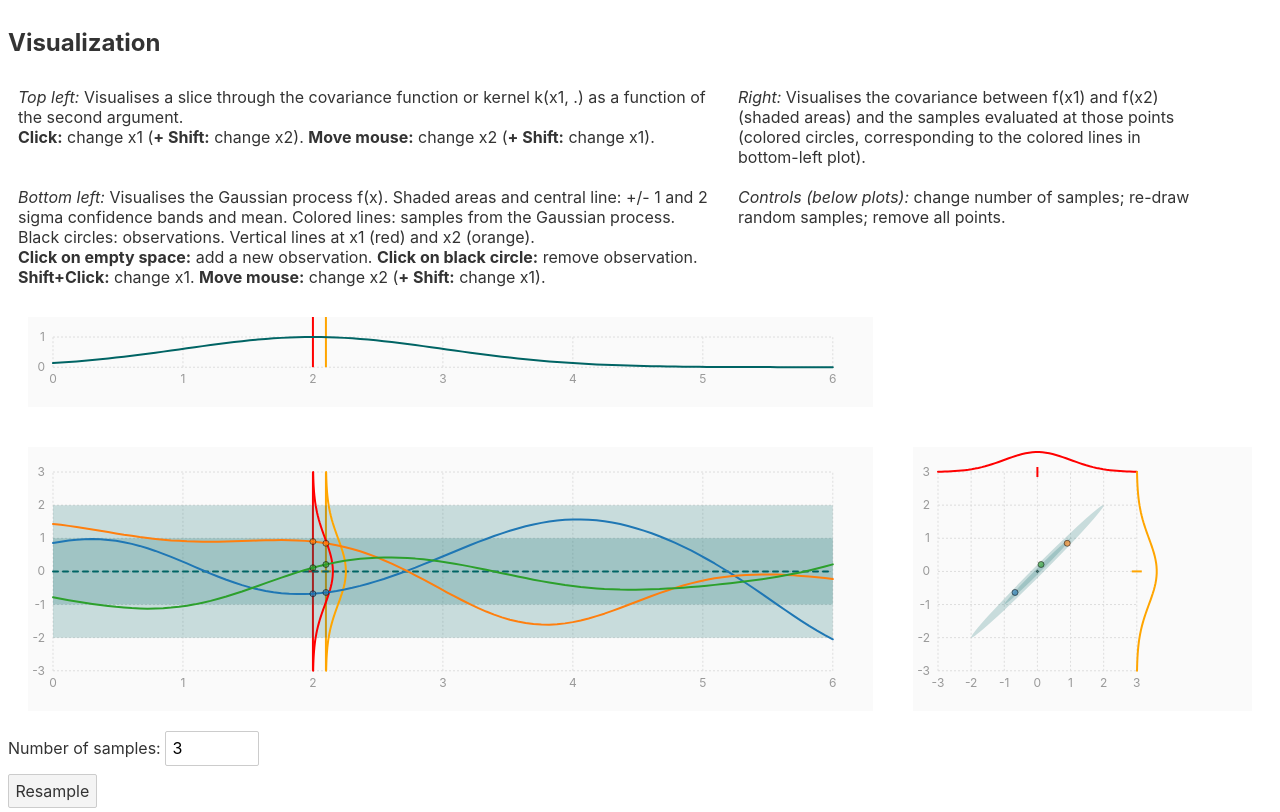
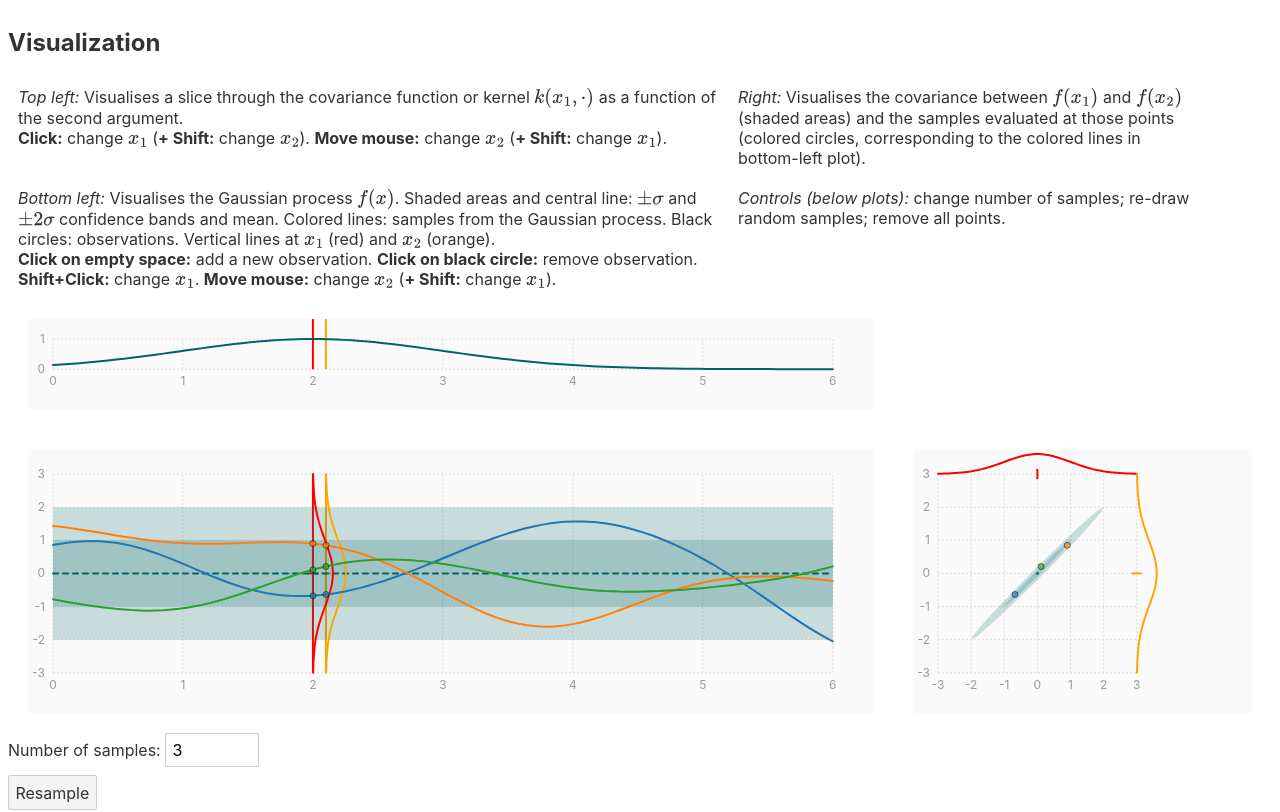
Before and after one commit to st--/interactive-gp-visualization, a Svelte app: page / in a window 1280 px wide. Shown: the top 812 px of the page. Built offline with nearby package versions, Linux system fonts and the light colour scheme.

Commit message:
introduce MathJax for equations

```diff
--- a/src/App.svelte
+++ b/src/App.svelte
@@ -2,6 +2,7 @@
 
 To dos:
 - Bug: changing number of grid points to larger than initial value leads to hanging
+- Bug: changing MathJax's settings (e.g. inlineMath) does not seem to get picked up
 - proper spacing/(re)sizing of Covariance/Line/Kernel plots
 - fix relative size when window too small...
 - axis & line labels (LaTeX/ketex?)
@@ -26,6 +27,7 @@ Future thoughts:
 - optimize hyperparameters
 -->
 <script lang="ts">
+  import { onMount } from "svelte";
   import Lineplot from "./Lineplot.svelte";
   import Kernelplot from "./Kernelplot.svelte";
   import Covariance from "./Covariance.svelte";
@@ -99,6 +101,24 @@ Future thoughts:
   $: covProps = covEllipse(covY1Y2);
 
   let points = [];
+
+  onMount(() => {
+    let script = document.createElement("script");
+    script.src = "https://cdn.jsdelivr.net/npm/mathjax@3/es5/tex-svg.js";
+
+    script.onload = () => {
+      MathJax = {
+        tex: {
+          inlineMath: [
+            ["$", "$"],
+            ["\\(", "\\)"],
+          ],
+        },
+        svg: { fontCache: "global" },
+      };
+    };
+    document.head.append(script);
+  });
 </script>
 
 <div>
@@ -107,29 +127,33 @@ Future thoughts:
   <div class="text-container">
     <div class="text-explanation" style="grid-area: line;">
       <em>Bottom left:</em>
-      Visualises the Gaussian process f(x). Shaded areas and central line: +/- 1
-      and 2 sigma confidence bands and mean. Colored lines: samples from the Gaussian
-      process. Black circles: observations. Vertical lines at x1 (red) and x2 (orange).
+      Visualises the Gaussian process \( f(x) \). Shaded areas and central line:
+      \( \pm \sigma \) and \( \pm 2 \sigma \) confidence bands and mean. Colored
+      lines: samples from the Gaussian process. Black circles: observations. Vertical
+      lines at \( x_1 \) (red) and \( x_2 \) (orange).
       <br />
       <strong>Click on empty space:</strong> add a new observation.
       <strong>Click on black circle:</strong>
       remove observation.
-      <strong>Shift+Click:</strong> change x1.
-      <strong>Move mouse:</strong> change x2 (<strong> + Shift:</strong> change x1).
+      <strong>Shift+Click:</strong> change \( x_1 \).
+      <strong>Move mouse:</strong> change \( x_2 \) (<strong> + Shift:</strong> change
+      \(x_1 \)).
     </div>
     <div class="text-explanation" style="grid-area: kernel;">
       <em>Top left:</em>
-      Visualises a slice through the covariance function or kernel k(x1, .) as a
-      function of the second argument.
+      Visualises a slice through the covariance function or kernel \( k(x_1, \cdot)
+      \) as a function of the second argument.
       <br />
-      <strong>Click:</strong> change x1 (<strong> + Shift:</strong> change x2).
-      <strong>Move mouse:</strong> change x2 (<strong> + Shift:</strong> change x1).
+      <strong>Click:</strong> change \( x_1 \) (<strong> + Shift:</strong>
+      change \( x_2 \)).
+      <strong>Move mouse:</strong> change \( x_2 \) (<strong> + Shift:</strong> change
+      \( x_1 \)).
     </div>
     <div class="text-explanation" style="grid-area: covariance;">
       <em>Right:</em>
-      Visualises the covariance between f(x1) and f(x2) (shaded areas) and the samples
-      evaluated at those points (colored circles, corresponding to the colored lines
-      in bottom-left plot).
+      Visualises the covariance between \( f(x_1) \) and \( f(x_2) \) (shaded areas)
+      and the samples evaluated at those points (colored circles, corresponding to
+      the colored lines in bottom-left plot).
     </div>
     <div class="text-explanation" style="grid-area: controls;">
       <em>Controls (below plots):</em>
```
